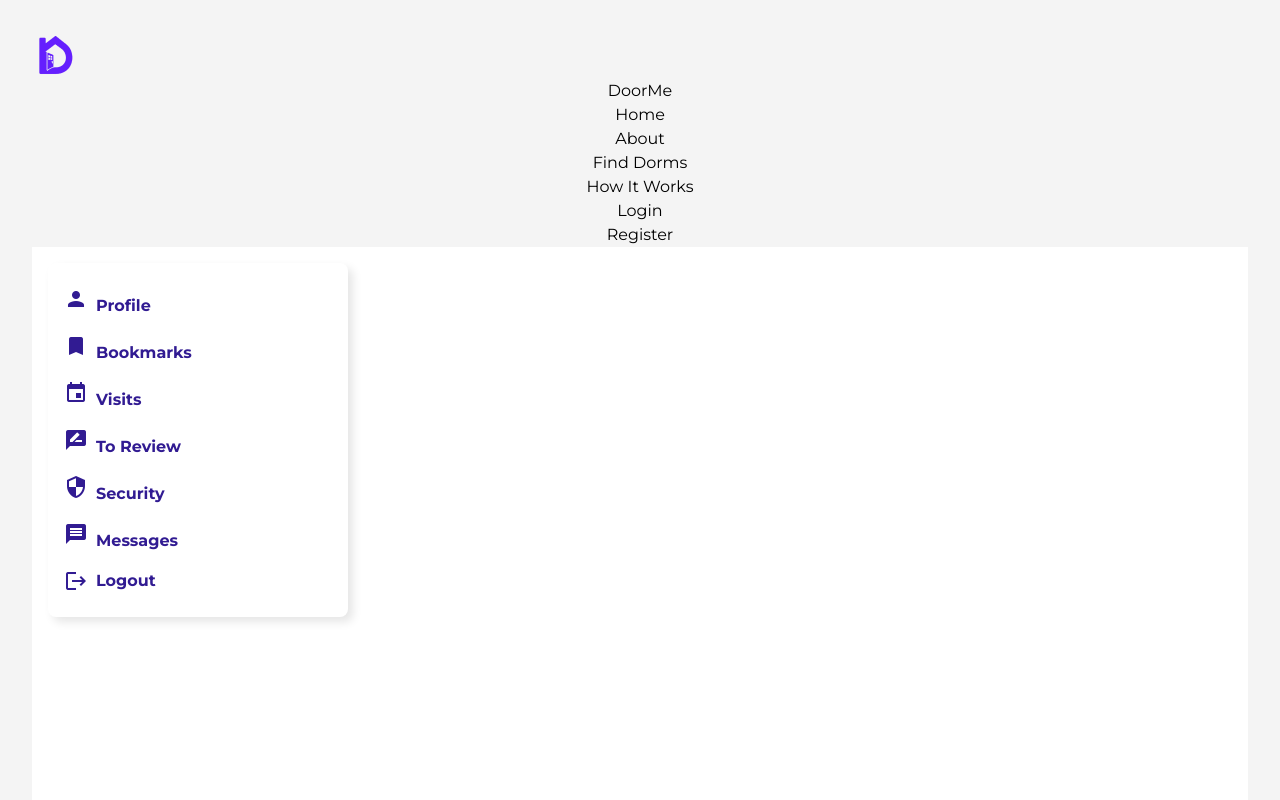
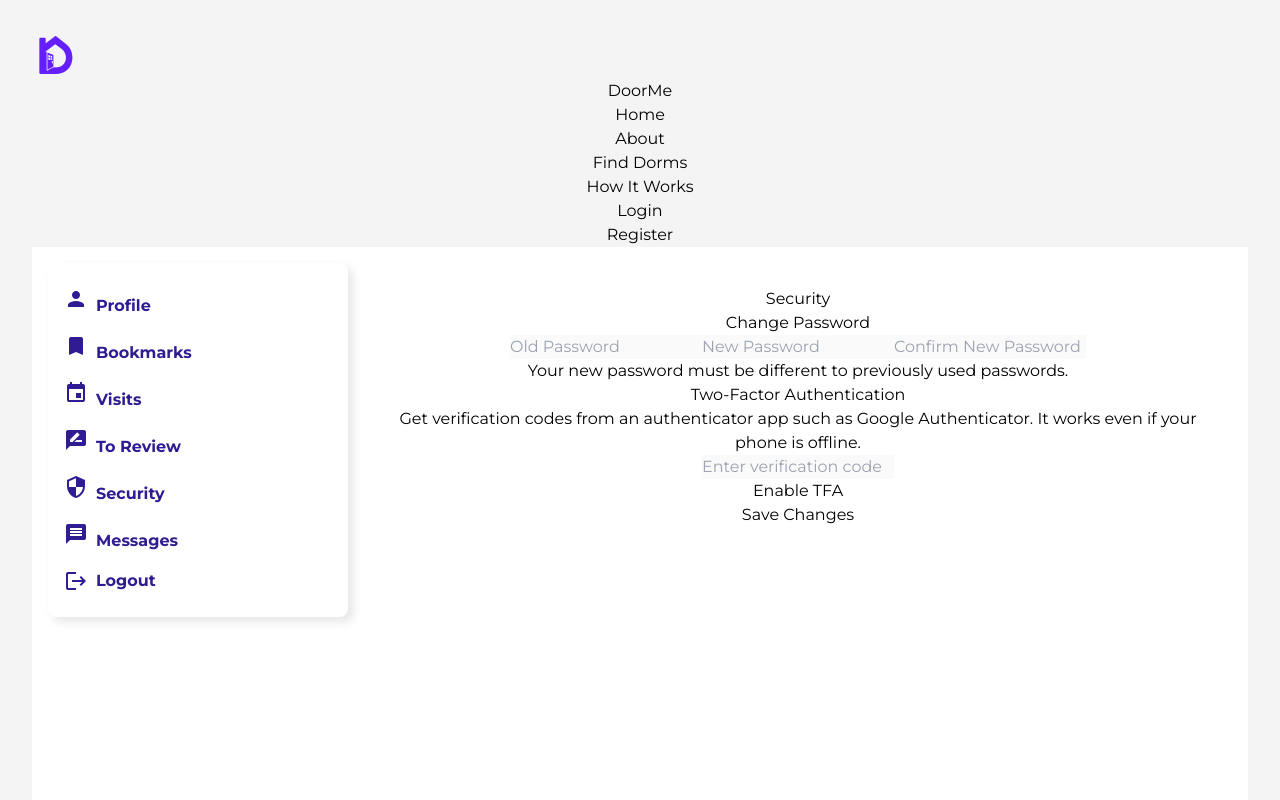
Before and after one commit to jaypeepeep/DoorMe, a React (Vite) app: page /Profile/SecuritySection in a window 1280 px wide. Shown: the top 800 px of the page. Built offline with nearby package versions, Linux system fonts and the light colour scheme.

Commit message:
bookmark, security, to visits, and link from find dorm to view dorm added. will fix it later, IAS muna ulet hahahha

```diff
--- a/src/App.jsx
+++ b/src/App.jsx
@@ -35,7 +35,7 @@ const App = () => {
           <Route path="/PrivacyPolicy" element={<PrivacyPolicy />} />
           <Route path="/CookiePolicy" element={<CookiePolicy />} />
           <Route path="/SafetyGuidelines" element={<SafetyGuidelines />} />
-          <Route path="/ViewDorm" element={<ViewDorm />} />
+          <Route path="/ViewDorm/:id" element={<ViewDorm />} />
           <Route path="/FindDorms" element={<FindDorms />} />
           <Route path="/Success" element={<Success />} />
         </Routes>
--- /dev/null
+++ b/src/components/cards/ScheduleCard.jsx
@@ -0,0 +1,50 @@
+import React from 'react';
+
+const ScheduleCard = ({ schedules, handleStatusChange, width = '40', height = '40' }) => {
+  return (
+    <div className="p-4">
+      <h2 className="text-lg font-semibold mt-6 mb-2">Your Schedules</h2>
+      <ul>
+        {schedules.map((schedule) => (
+          <li key={schedule.id} className="mb-4 p-4 border rounded-lg shadow-sm flex items-center">
+            <img
+              src={schedule.imageUrl}
+              alt={`${schedule.dormName}`}
+              className={`w-${width} h-${height} mr-4 object-cover rounded-lg`}
+            />
+            <div className="flex-grow">
+              <div>
+                <span className="font-semibold">Dorm Name:</span> {schedule.dormName}
+              </div>
+              <div>
+                <span className="font-semibold">Time:</span> {schedule.time}
+              </div>
+              <div>
+                <span className="font-semibold">Date:</span> {schedule.date}
+              </div>
+              <div>
+                {schedule.status === 'visited' ? (
+                  <button
+                    className="mt-2 px-4 py-2 bg-green-500 text-white rounded"
+                    onClick={() => handleStatusChange(schedule.id, 'cancel')}
+                  >
+                    Visited
+                  </button>
+                ) : (
+                  <button
+                    className="mt-2 px-4 py-2 bg-red-500 text-white rounded"
+                    onClick={() => handleStatusChange(schedule.id, 'visited')}
+                  >
+                    Cancel
+                  </button>
+                )}
+              </div>
+            </div>
+          </li>
+        ))}
+      </ul>
+    </div>
+  );
+};
+
+export default ScheduleCard;
--- a/src/pages/profile/BookmarksSection.jsx
+++ b/src/pages/profile/BookmarksSection.jsx
@@ -1,11 +1,17 @@
-import React from 'react'
+import React from 'react';
+import ListingBesideMapCards from '../../components/cards/ListingBesideMapCards';
 
 const BookmarksSection = () => {
-  return (
-    <div>
+    return (
+      <div className="mb-16 flex flex-col lg:flex-row gap-8">
+      <div
+        className=" overflow-y-auto"
+        style={{ maxHeight: "600px" }}
+      >
+        <ListingBesideMapCards />
+      </div>
+    </div>
+      );
+};
 
-    </div>
-  )
-}
-
-export default BookmarksSection
+export default BookmarksSection;
--- a/src/pages/profile/Profile.jsx
+++ b/src/pages/profile/Profile.jsx
@@ -27,7 +27,7 @@ const Profile = () => {
 
   return (
     <div className="profile">
-      <div className="profile-container">
+      <div className="profile-container h-[360px] ml-32">
         <div className="sidebar">
           <ul className="menu">
             <li className="menu-item">
@@ -43,19 +43,19 @@ const Profile = () => {
               </NavLink>
             </li>
             <li className="menu-item">
-              <NavLink to="visits" className={({ isActive }) => (isActive ? "active" : "")}>
+              <NavLink to="VisitsSection" className={({ isActive }) => (isActive ? "active" : "")}>
                 <span className="material-icons">event</span>
                 <span>Visits</span>
               </NavLink>
             </li>
             <li className="menu-item">
-              <NavLink to="to-review" className={({ isActive }) => (isActive ? "active" : "")}>
+              <NavLink to="ToReviewSection" className={({ isActive }) => (isActive ? "active" : "")}>
                 <span className="material-icons">rate_review</span>
                 <span>To Review</span>
               </NavLink>
             </li>
             <li className="menu-item">
-              <NavLink to="security" className={({ isActive }) => (isActive ? "active" : "")}>
+              <NavLink to="SecuritySection" className={({ isActive }) => (isActive ? "active" : "")}>
                 <span className="material-icons">security</span>
                 <span>Security</span>
               </NavLink>
--- a/src/pages/profile/ProfileSection.jsx
+++ b/src/pages/profile/ProfileSection.jsx
@@ -2,7 +2,6 @@ import React from "react";
 
 const ProfileSection = ({ user }) => (
   <div>
-    <h1>Profile Section</h1>
     <div className="profile-details">
       <img
         className="profile-picture"
--- a/src/pages/profile/SecuritySection.jsx
+++ b/src/pages/profile/SecuritySection.jsx
@@ -1,11 +1,67 @@
-import React from 'react'
+import React from 'react';
 
-const SecuritySection = () => {
+const SecuritySection = ({ user }) => {
   return (
-    <div>
+    <div className="max-w-3xl mx-auto mt-10 p-10 bg-white shadow-md rounded-lg">
+      <h2 className="text-xl font-semibold mb-4">Security</h2>
 
+      {/* Change Password Section */}
+      <div className="mb-6">
+        <h3 className="text-lg font-semibold mb-2">Change Password</h3>
+        <div className="space-y-2">
+          <input
+            type="password"
+            placeholder="Old Password"
+            className="w-full border border-gray-300 px-3 py-2 rounded-md focus:outline-none focus:ring focus:border-blue-300"
+            disabled
+          />
+          <input
+            type="password"
+            placeholder="New Password"
+            className="w-full border border-gray-300 px-3 py-2 rounded-md focus:outline-none focus:ring focus:border-blue-300"
+            disabled
+          />
+          <input
+            type="password"
+            placeholder="Confirm New Password"
+            className="w-full border border-gray-300 px-3 py-2 rounded-md focus:outline-none focus:ring focus:border-blue-300"
+            disabled
+          />
+          <p className="text-xs text-gray-500">
+            Your new password must be different to previously used passwords.
+          </p>
+        </div>
+      </div>
+
+      {/* Two-Factor Authentication Section */}
+      <div className="mb-6">
+        <h3 className="text-lg font-semibold mb-2">Two-Factor Authentication</h3>
+        <p className="text-sm text-gray-500 mb-2">
+          Get verification codes from an authenticator app such as Google Authenticator. It works even if your phone is offline.
+        </p>
+        {/* QR Code Placeholder */}
+        <div className="flex items-center space-x-2">
+          <div className="w-12 h-12 bg-gray-200"></div>
+          <input
+            type="text"
+            placeholder="Enter verification code"
+            className="w-full border border-gray-300 px-3 py-2 rounded-md focus:outline-none focus:ring focus:border-blue-300"
+            disabled
+          />
+        </div>
+        <button
+          className="bg-blue-500 hover:bg-blue-600 text-white px-4 py-2 rounded-md mt-2"
+          disabled
+        >
+          Enable TFA
+        </button>
+      </div>
+
+      <button className="bg-blue-500 hover:bg-blue-600 text-white px-4 py-2 rounded-md" disabled>
+        Save Changes
+      </button>
     </div>
-  )
-}
+  );
+};
 
-export default SecuritySection
+export default SecuritySection;
--- a/src/pages/profile/VisitsSection.jsx
+++ b/src/pages/profile/VisitsSection.jsx
@@ -1,11 +1,46 @@
-import React from 'react'
+import React, { useState } from 'react';
+import DatePicker from 'react-datepicker';
+import 'react-datepicker/dist/react-datepicker.css';
+import ScheduleCard from '../../components/cards/ScheduleCard';
+import covenantGarden from '../../assets/covenantGarden.png';
+import elpueblo from '../../assets/elpueblocondo.png';
 
-const VisitsSection = () => {
+const VisitsSection = ({ user }) => {
+  const [startDate, setStartDate] = useState(new Date());
+  const [schedules, setSchedules] = useState([
+    { id: 1, dormName: 'Covenant Garden Sta. Mesa Condo for Rent near PUP & UERM', time: '10:00 AM', date: '2024-07-12', status: 'visited', imageUrl: covenantGarden },
+    { id: 2, dormName: 'El Pueblo Condo For Rent', time: '2:00 PM', date: '2024-07-13', status: 'cancel', imageUrl: elpueblo },
+  ]);
+
+  const handleStatusChange = (id, newStatus) => {
+    setSchedules((prevSchedules) =>
+      prevSchedules.map((schedule) =>
+        schedule.id === id ? { ...schedule, status: newStatus } : schedule
+      )
+    );
+  };
+
   return (
-    <div>
+    <div className="w-full h-full w-max-md min-h-screen flex">
+      <div className="w-1/2">
+        <h2 className="text-lg font-semibold mt-6 mb-2">Schedule a Visit</h2>
+        <div className="p-4">
+          <DatePicker
+            selected={startDate}
+            onChange={(date) => setStartDate(date)}
+            inline
+            calendarClassName="w-full pt-2 pl-28 border-none items-center"
+            dayClassName={(date) =>
+              date.getDay() === 0 ? 'text-red-600' : undefined
+            }
+          />
+        </div>
+      </div>
+      <div className="w-1/2 mt-[-20px]">
+        <ScheduleCard schedules={schedules} handleStatusChange={handleStatusChange} />
+      </div>
+    </div>
+  );
+};
 
-    </div>
-  )
-}
-
-export default VisitsSection
+export default VisitsSection;
```
Also changed, not shown: src/components/cards/ImageCollage.jsx (+23 -23 lines), src/components/cards/ListingBesideMapCards.jsx (+12 -19 lines), src/pages/viewdorm/Map.jsx (deleted, +0 -29 lines), src/pages/viewdorm/ViewDorm.jsx (line endings or trailing spaces), 1 other file (tests, documents, lock files or other folders).
